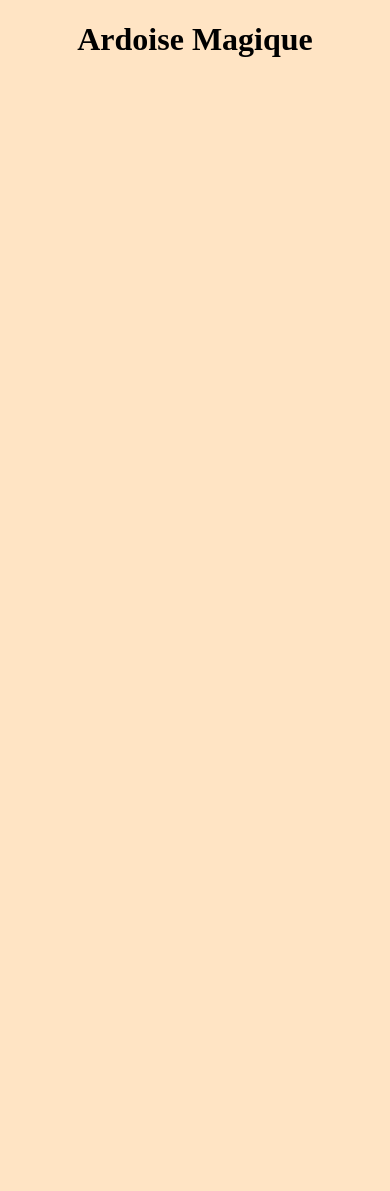
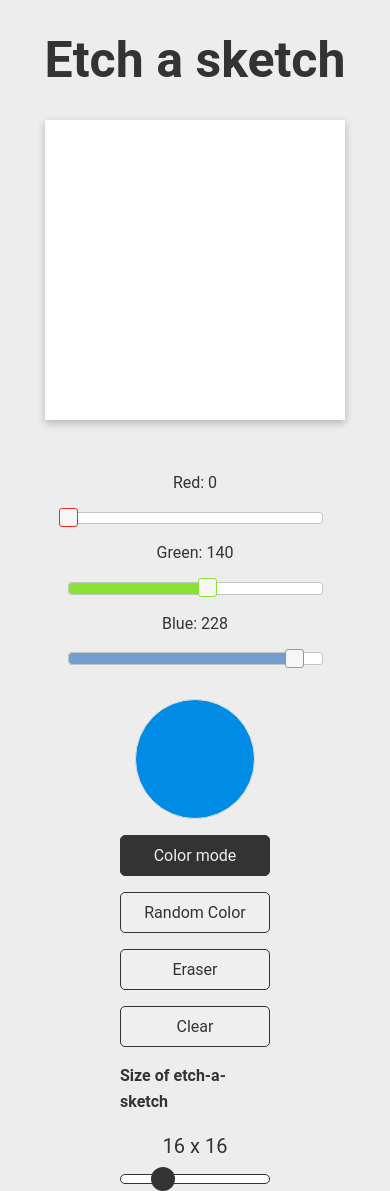
Before and after one commit to elimf/Etch-a-sketch, a plain HTML site: page index.html in a window 390 px wide. Before the commit the page ends 844 px from the top, so only its background shows below. Drawn offline with nearby package versions, Linux system fonts and the light colour scheme.

Commit message:
feat: color slider

```diff
--- a/index.html
+++ b/index.html
@@ -2,16 +2,44 @@
 <html lang="fr">
   <head>
     <meta charset="UTF-8" />
-    <meta http-equiv="X-UA-Compatible" content="IE=edge" />
     <meta name="viewport" content="width=device-width, initial-scale=1.0" />
-    <link rel="stylesheet" href="style.css">
-    <title>Etch-a-sketch</title>
+    <link
+      rel="stylesheet"
+      href="//apps.bdimg.com/libs/jqueryui/1.10.4/css/jquery-ui.min.css"
+    />
+    <script src="//apps.bdimg.com/libs/jquery/1.10.2/jquery.min.js"></script>
+    <script src="//apps.bdimg.com/libs/jqueryui/1.10.4/jquery-ui.min.js"></script>
+    <title>Etch a sketch</title>
+    <link rel="stylesheet" href="style.css" />
   </head>
   <body>
-    <header>
-      <h1>Ardoise Magique</h1>
+    <header class="header">
+      <h1 class="title">Etch a sketch</h1>
     </header>
+    <main class="main">
+      <div class="settings">
+        <div id="colorMode">
+          <label  id="redValue" for="red">Red:</label>
+          <div id="red"></div>
+          <label  id="greenValue" for="green">Green:</label>
+          <div id="green"></div>
+          <label id="blueValue" for="blue">Blue:</label>
+          <div id="blue"></div>
 
+          <div id="swatch" class="ui-widget-content ui-corner-all"></div>
+        </div>
+
+        <button id="colorBtn">Color mode</button>
+        <button id="rainbowBtn">Random Color</button>
+        <button id="eraserBtn">Eraser</button>
+        <button id="clearBtn">Clear</button>
+        <strong>Size of etch-a-sketch</strong>
+        <div id="sizeValue" class="size-value">16 x 16</div>
+        <input id="sizeSlider" type="range" value="16" min="1" max="64" />
+      </div>
+      <div id="grid" class="grid"></div>
+    </main>
+    <footer class="footer"></footer>
     <script src="main.js"></script>
   </body>
 </html>
--- a/main.js
+++ b/main.js
@@ -0,0 +1,155 @@
+const DEFAULT_COLOR = "#333333";
+const DEFAULT_MODE = "color";
+const DEFAULT_SIZE = 16;
+
+//Variable temporaire
+let currentColor = DEFAULT_COLOR;
+let currentMode = DEFAULT_MODE;
+let currentSize = DEFAULT_SIZE;
+
+
+//Action for etch a stetch
+const colorMode = document.getElementById("colorMode");
+const colorBtn = document.getElementById("colorBtn");
+const randomBtn = document.getElementById("rainbowBtn");
+const eraserBtn = document.getElementById("eraserBtn");
+const clearBtn = document.getElementById("clearBtn");
+const sizeValue = document.getElementById("sizeValue");
+const sizeSlider = document.getElementById("sizeSlider");
+const grid = document.getElementById("grid");
+
+colorBtn.onclick = () => setCurrentMode("color");
+randomBtn.onclick = () => setCurrentMode("rainbow");
+eraserBtn.onclick = () => setCurrentMode("eraser");
+clearBtn.onclick = () => reloadGrid();
+sizeSlider.onmousemove = (e) => updateSizeValue(e.target.value);
+sizeSlider.onchange = (e) => changeSize(e.target.value);
+
+// ? Functions
+
+function setCurrentColor(newColor) {
+  currentColor = newColor;
+}
+function setCurrentMode(newMode) {
+  activateButton(newMode);
+  currentMode = newMode;
+}
+function setCurrentSize(newSize) {
+  currentSize = newSize;
+}
+
+let mouseDown = false;
+document.body.onmousedown = () => (mouseDown = true);
+document.body.onmouseup = () => (mouseDown = false);
+
+function changeSize(value) {
+  setCurrentSize(value);
+  updateSizeValue(value);
+  reloadGrid();
+}
+
+function updateSizeValue(value) {
+  sizeValue.innerHTML = `${value} x ${value}`;
+}
+
+function reloadGrid() {
+  clearGrid();
+  setupGrid(currentSize);
+}
+
+function clearGrid() {
+  grid.innerHTML = "";
+}
+
+function setupGrid(size) {
+  grid.style.gridTemplateColumns = `repeat(${size}, auto)`;
+  grid.style.gridTemplateRows = `repeat(${size}, auto)`;
+
+  for (let i = 0; i < size * size; i++) {
+    const gridElement = document.createElement("div");
+    gridElement.classList.add("grid-element");
+    gridElement.addEventListener("mouseover", changeColor);
+    gridElement.addEventListener("mousedown", changeColor);
+    grid.appendChild(gridElement);
+  }
+}
+//Change Color on mouseOver
+function changeColor(e) {
+  if (e.type === "mouseover" && !mouseDown) return;
+  if (currentMode === "rainbow") {
+    const randomR = Math.floor(Math.random() * 256);
+    const randomG = Math.floor(Math.random() * 256);
+    const randomB = Math.floor(Math.random() * 256);
+    e.target.style.backgroundColor = `rgb(${randomR}, ${randomG}, ${randomB})`;
+  } else if (currentMode === "color") {
+    e.target.style.backgroundColor = currentColor;
+  } else if (currentMode === "eraser") {
+    e.target.style.backgroundColor = "#fefefe";
+  }
+}
+
+function activateButton(newMode) {
+  if (currentMode === "rainbow") {
+    colorMode.style.display = "none";
+    randomBtn.classList.remove("active");
+  } else if (currentMode === "color") {
+    colorBtn.classList.remove("active");
+    colorMode.style.display = "contents";
+  } else if (currentMode === "eraser") {
+    colorMode.style.display = "contents";
+    eraserBtn.classList.remove("active");
+  }
+
+  if (newMode === "rainbow") {
+    colorMode.style.display = "none";
+    randomBtn.classList.add("active");
+  } else if (newMode === "color") {
+    colorMode.style.display = "contents";
+    colorBtn.classList.add("active");
+  } else if (newMode === "eraser") {
+    colorMode.style.display = "contents";
+    eraserBtn.classList.add("active");
+  }
+}
+
+window.onload = () => {
+  setupGrid(DEFAULT_SIZE);
+  activateButton(DEFAULT_MODE);
+};
+
+function hexFromRGB(r, g, b) {
+  var hex = [r.toString(16), g.toString(16), b.toString(16)];
+  $.each(hex, function (nr, val) {
+    if (val.length === 1) {
+      hex[nr] = "0" + val;
+    }
+  });
+  return hex.join("").toUpperCase();
+}
+
+//Slider Color
+function refreshSwatch() {
+  var red = $("#red").slider("value"),
+    green = $("#green").slider("value"),
+    blue = $("#blue").slider("value"),
+    hex = hexFromRGB(red, green, blue);
+  $("#swatch").css("background-color", "#" + hex);
+  setCurrentColor("#" + hex);
+  console.log("red" + red + "green" + green + "blue" + blue);
+  $("#redValue").text("Red: " + red);
+  $("#greenValue").text("Green: " + green);
+  $("#blueValue").text("Blue: " + blue);
+}
+$(function () {
+  $("#red, #green, #blue").slider({
+    orientation: "horizontal",
+    range: "min",
+    min: 0,
+    max: 255,
+    slide: refreshSwatch,
+    change: refreshSwatch,
+  });
+  $("#red").slider("value", 0);
+  $("#green").slider("value", 140);
+  $("#blue").slider("value", 228);
+});
--- a/style.css
+++ b/style.css
@@ -1,6 +1,219 @@
-*{
-    background-color: bisque;
+/* * {
+  background-color: bisque;
 }
-header{
-    text-align: center;
+header {
+  text-align: center;
 }
+.container {
+  display: grid;
+  grid-template-columns: auto auto auto auto;
+}
+.box {
+  background-color: rgba(255, 255, 255, 0.8);
+  border: 1px solid rgba(0, 0, 0, 0.8);
+  padding: 5%;
+} */
+:root {
+  --primary-dark: #333;
+  --primary-light: #ededed;
+  --secondary-light: #fefefe;
+}
+
+*,
+*::before,
+*::after {
+  box-sizing: border-box;
+  padding: 0;
+  margin: 0;
+}
+
+html {
+  /* footer support */
+  position: relative;
+  min-height: 100%;
+}
+
+body {
+  background-color: var(--primary-light);
+  color: var(--primary-dark);
+  font-family: "Roboto", sans-serif;
+  line-height: 1.6;
+  /* footer support */
+  margin-bottom: 100px;
+}
+
+h1 {
+  line-height: 1.2;
+}
+
+button,
+input {
+  width: 100%;
+  border: none;
+  color: inherit;
+  font-family: inherit;
+  font-size: inherit;
+  cursor: pointer;
+  outline: none;
+}
+
+/* HEADER */
+
+.header {
+  padding: 30px 0;
+}
+
+.title {
+  text-align: center;
+  font-size: 80px;
+}
+
+/* MAIN */
+
+.main {
+  display: flex;
+  align-items: center;
+  justify-content: flex-start;
+  gap: 100px;
+  max-width: 1100px;
+  margin: 0 auto;
+}
+
+.settings {
+  display: flex;
+  flex-direction: column;
+  align-items: center;
+  justify-content: center;
+  gap: 30px;
+  width: 200px;
+}
+
+button {
+  padding: 10px 20px;
+  border: 1px solid var(--primary-dark);
+  border-radius: 5px;
+}
+
+button.active {
+  background-color: var(--primary-dark);
+  color: var(--primary-light);
+}
+
+button,
+input[type="color"] {
+  transition: transform 0.1s ease-in-out;
+}
+
+button:hover,
+input[type="color"]:hover {
+  transform: scale(1.05);
+}
+
+.size-value {
+  margin-bottom: -20px;
+  font-size: 20px;
+}
+
+input[type="range"] {
+  -webkit-appearance: none;
+  background-color: var(--primary-light);
+}
+
+input[type="range"]::-webkit-slider-runnable-track {
+  height: 10px;
+  border: 1px solid var(--primary-dark);
+  border-radius: 25px;
+  background: var(--secondary-light);
+}
+
+input[type="range"]::-webkit-slider-thumb {
+  -webkit-appearance: none;
+  width: 24px;
+  height: 24px;
+  border-radius: 25px;
+  margin-top: -8px;
+  background: var(--primary-dark);
+}
+
+.grid {
+  display: grid;
+  width: 500px;
+  height: 500px;
+  background-color: var(--secondary-light);
+  box-shadow: rgba(0, 0, 0, 0.24) 0px 3px 8px;
+}
+
+/* MEDIA QUERIES */
+
+@media (max-width: 1200px) {
+  .main {
+    justify-content: center;
+  }
+}
+
+@media (max-width: 850px) {
+  .main {
+    gap: 50px;
+  }
+
+  .settings {
+    width: 150px;
+    gap: 16px;
+  }
+
+  .size-value {
+    margin-bottom: -4px;
+  }
+
+  .grid {
+    width: 400px;
+    height: 400px;
+  }
+}
+
+@media (max-width: 650px) {
+  .title {
+    font-size: 50px;
+  }
+
+  .main {
+    flex-direction: column-reverse;
+  }
+
+  .grid {
+    width: 300px;
+    height: 300px;
+  }
+}
+#red,
+#green,
+#blue {
+  float: left;
+  clear: left;
+  width: 255px;
+}
+#swatch {
+  width: 120px;
+  height: 120px;
+  margin-top: 18px;
+  background-image: none;
+  border-radius: 50%;
+}
+#red .ui-slider-range {
+  background: #ef2929;
+}
+#red .ui-slider-handle {
+  border-color: #ef2929;
+}
+#green .ui-slider-range {
+  background: #8ae234;
+}
+#green .ui-slider-handle {
+  border-color: #8ae234;
+}
+#blue .ui-slider-range {
+  background: #729fcf;
+}
+#blue .ui-slider-handle {
+  border-color: #729fcf;
+}
```
